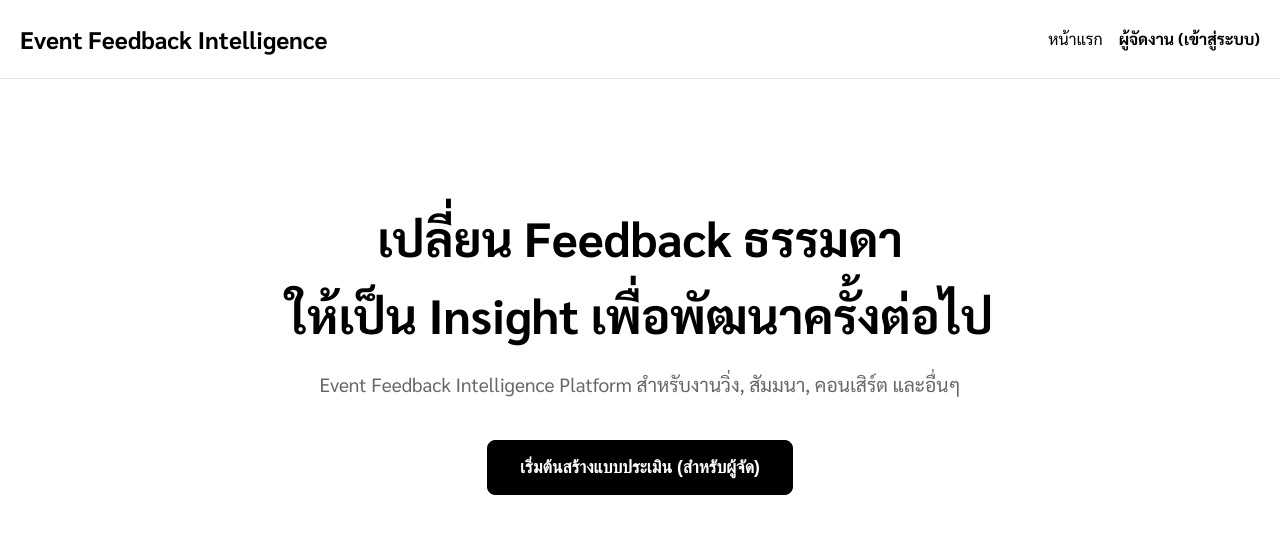
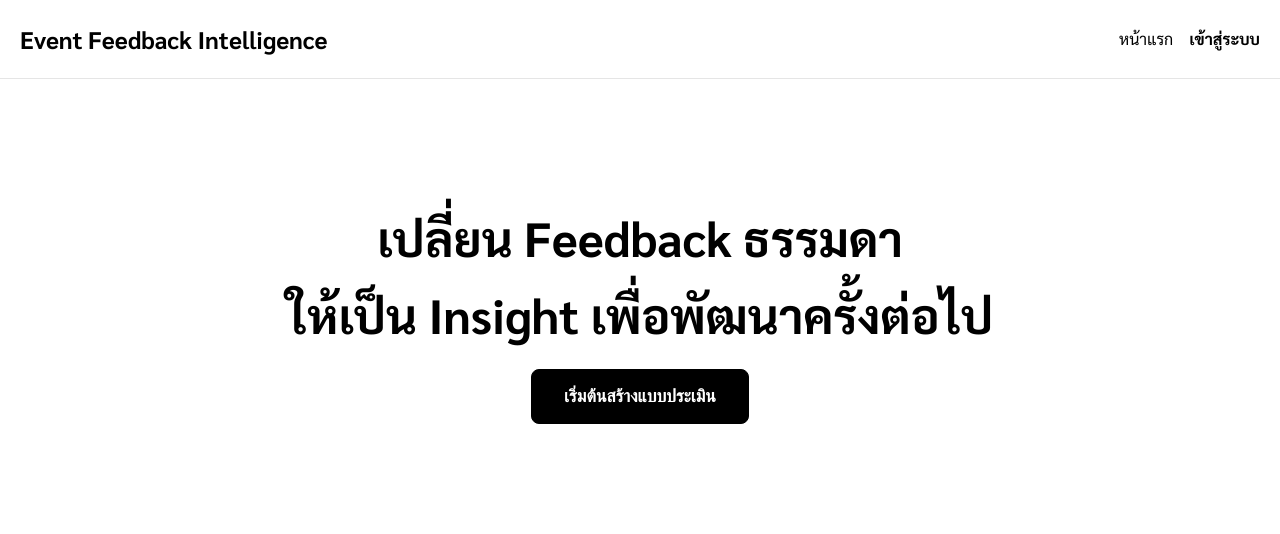
Before and after one commit to Natakorn-khawyai/Event-Feedback-Intelligence, a Next.js app: page / in a window 1280 px wide. Shown: the top 534 px of the page. Built offline with nearby package versions, Linux system fonts and the light colour scheme; no server answers.

Commit message:
Update UI text in homepage and layout

```diff
--- a/src/app/layout.tsx
+++ b/src/app/layout.tsx
@@ -41,7 +41,7 @@ export default async function RootLayout({
             ) : (
               <>
                 <Link href="/" style={{ textDecoration: 'none', color: 'var(--text-main)' }}>หน้าแรก</Link>
-                <Link href="/auth" style={{ textDecoration: 'none', color: 'var(--primary-color)', fontWeight: 'bold' }}>ผู้จัดงาน (เข้าสู่ระบบ)</Link>
+                <Link href="/auth" style={{ textDecoration: 'none', color: 'var(--primary-color)', fontWeight: 'bold' }}>เข้าสู่ระบบ</Link>
               </>
             )}
           </div>
--- a/src/app/page.tsx
+++ b/src/app/page.tsx
@@ -4,16 +4,16 @@ export default function Home() {
   return (
     <div style={{ textAlign: 'center', marginTop: '10vh' }}>
       <h1 style={{ fontSize: '3rem', marginBottom: '16px', color: 'var(--text-main)' }}>
-        เปลี่ยน Feedback ธรรมดา<br/>ให้เป็น Insight เพื่อพัฒนาครั้งต่อไป
+        เปลี่ยน Feedback ธรรมดา<br />ให้เป็น Insight เพื่อพัฒนาครั้งต่อไป
       </h1>
-      <p style={{ fontSize: '1.2rem', color: 'var(--text-muted)', marginBottom: '40px' }}>
+      {/* <p style={{ fontSize: '1.2rem', color: 'var(--text-muted)', marginBottom: '40px' }}>
         Event Feedback Intelligence Platform สำหรับงานวิ่ง, สัมมนา, คอนเสิร์ต และอื่นๆ
-      </p>
+      </p> */}
 
       <div style={{ display: 'flex', gap: '20px', justifyContent: 'center' }}>
         <Link href="/auth">
           <button className="btn-primary" style={{ padding: '16px 32px', fontSize: '1.1rem' }}>
-            เริ่มต้นสร้างแบบประเมิน (สำหรับผู้จัด)
+            เริ่มต้นสร้างแบบประเมิน
           </button>
         </Link>
       </div>
```
